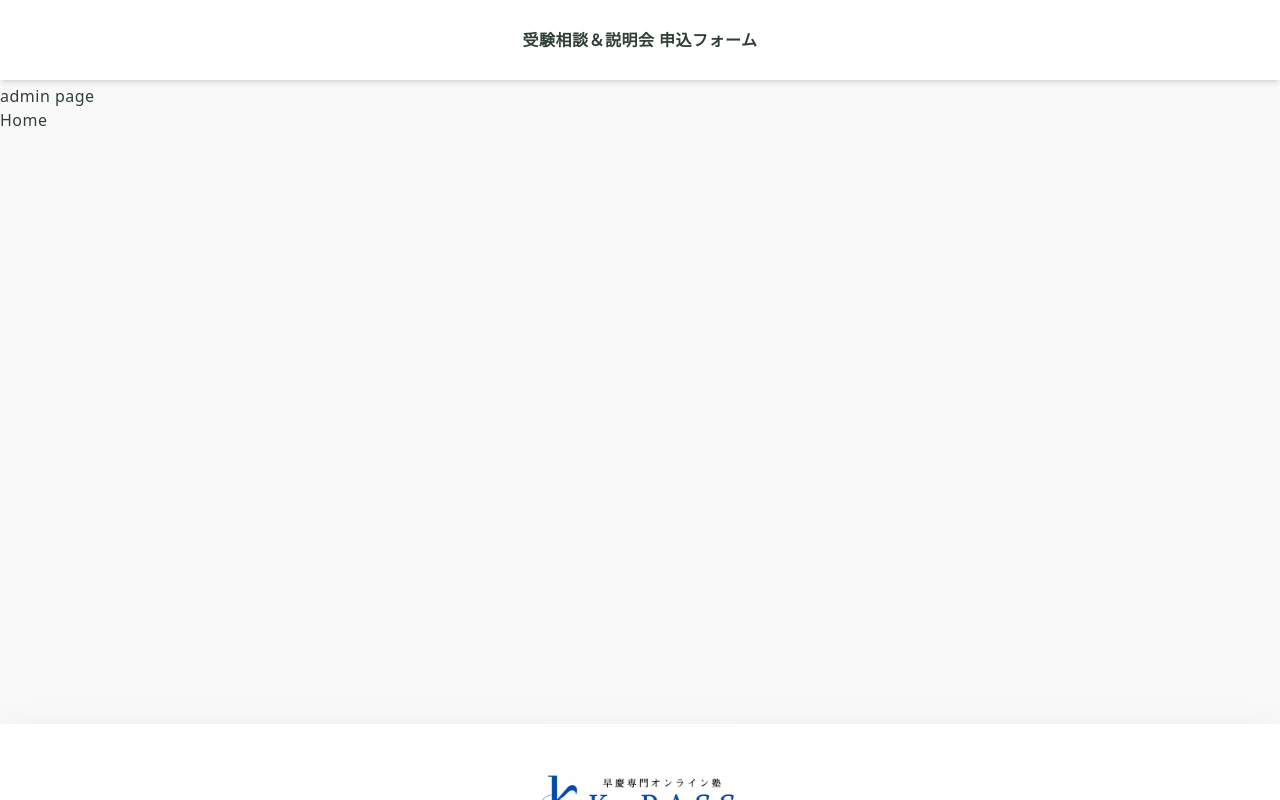
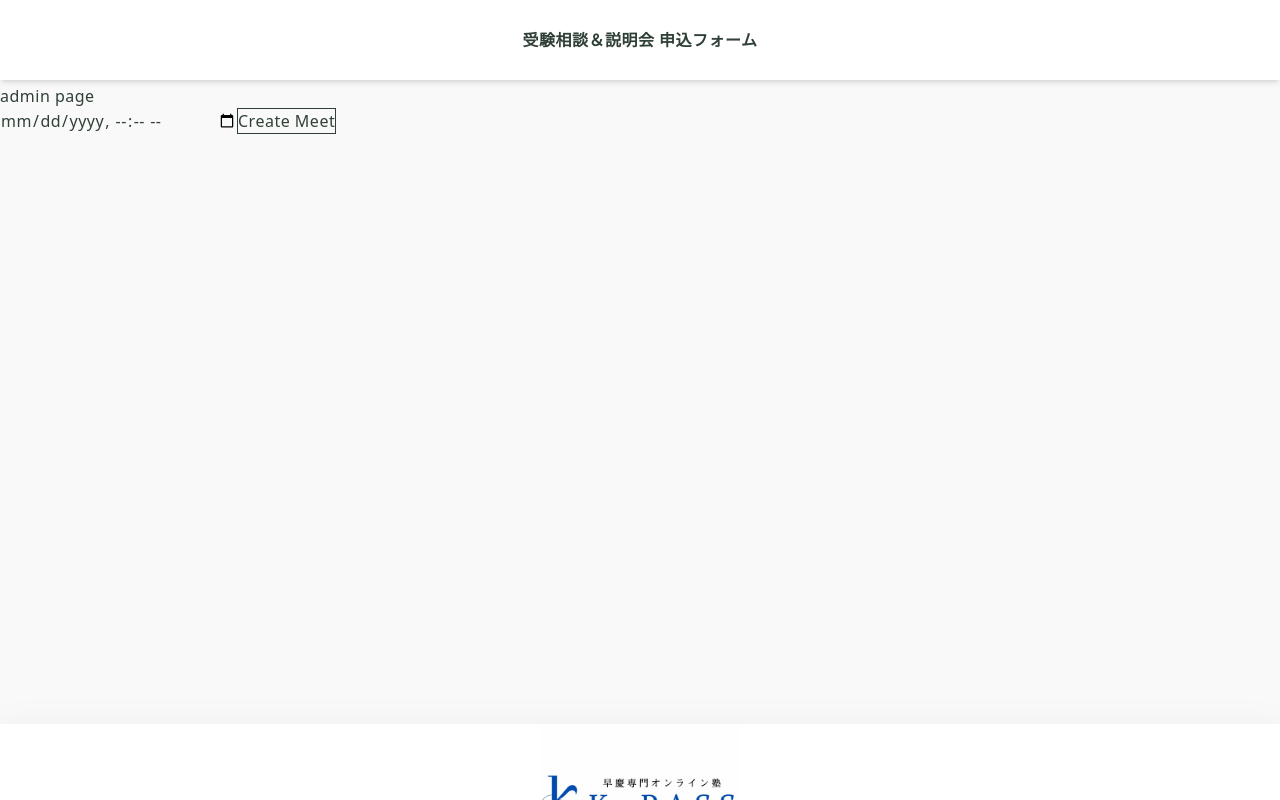
Before and after one commit to 25im0047-commits/form, a Next.js app: page /admin in a window 1280 px wide. Built offline with nearby package versions, Linux system fonts and the light colour scheme.

Commit message:
adminテスト

```diff
--- a/app/admin/page.tsx
+++ b/app/admin/page.tsx
@@ -1,8 +1,32 @@
-import Link from "next/link";
+"use client";
 
-export default function admin(){
-    return (<>
-    <h1>admin page</h1>
-    <Link href="/"><button>Home</button></Link>
-    </>);
+import { useState } from "react";
+
+export default function AdminPage() {
+  const [startAt, setStartAt] = useState("");
+  async function createMeet() {
+    const res = await fetch("/api/create-meet", {
+      method: "POST",
+      headers: { "Content-Type": "application/json" },
+      body: JSON.stringify({
+        startAt, // ← これを渡す
+      }),
+    });
+    const { meetLink } = await res.json();
+    alert(meetLink);
+  }
+
+  return (
+    <>
+      <h1>admin page</h1>
+      <input
+        type="datetime-local"
+        value={startAt}
+        onChange={(e) => setStartAt(e.target.value)}
+      />
+      <button onClick={createMeet} className="border">
+        Create Meet
+      </button>
+    </>
+  );
 }
```
